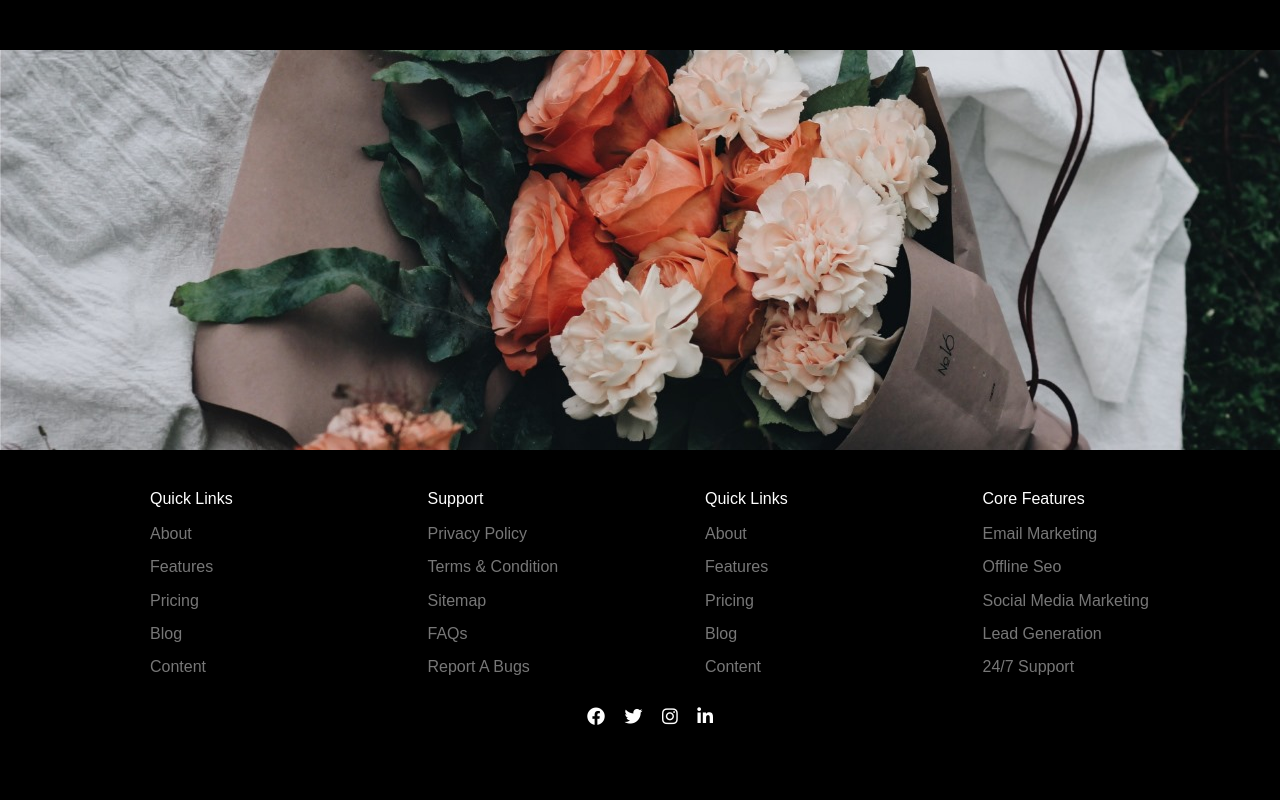
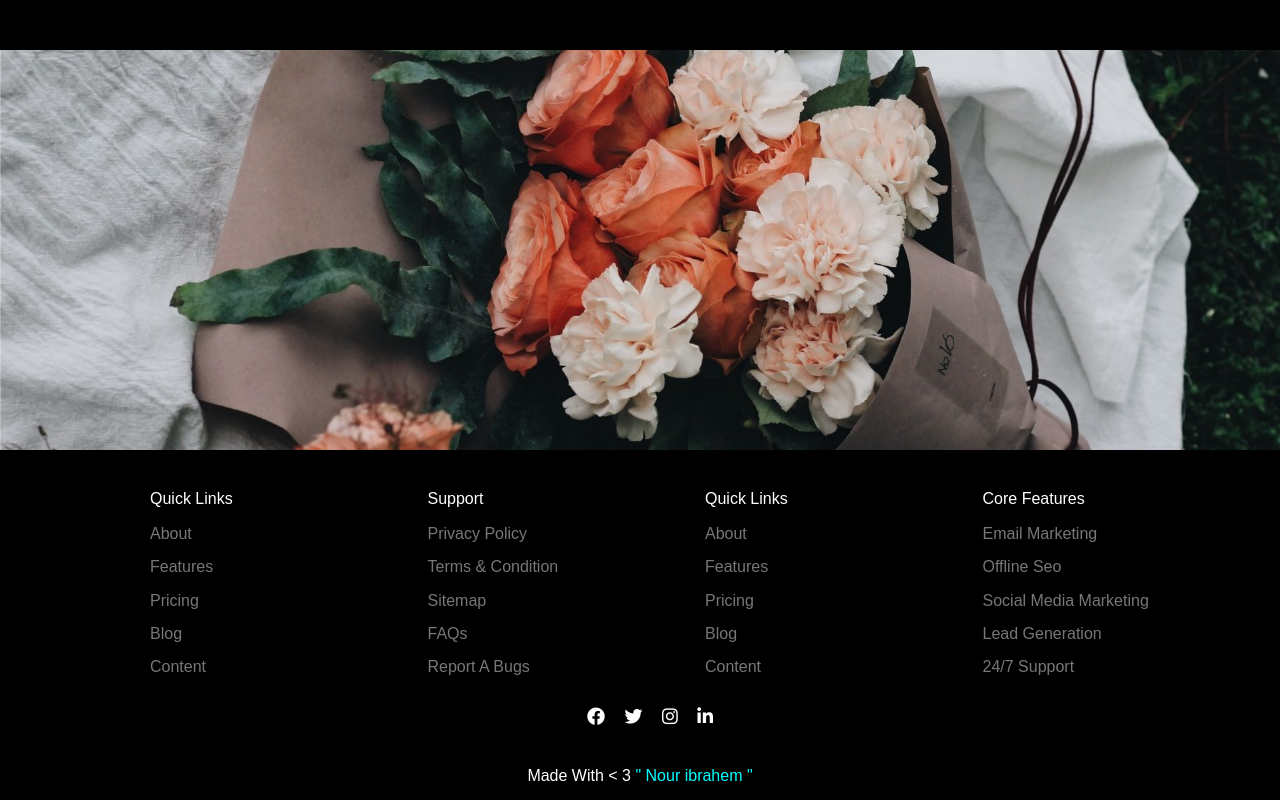
Before and after one commit to Nour-ibrahem30/GDG-Banha, a plain HTML site: page index.html in a window 1280 px wide. Shown: the part 2259-3059 px from the top of the page. Before the commit the page ends 3011 px from the top, so only its background shows below. Drawn offline with Linux system fonts and the light colour scheme.

Commit message:
Make some changes

```diff
--- a/index.html
+++ b/index.html
@@ -203,6 +203,9 @@
             <i class="fa-brands fa-instagram"></i>
             <i class="fa-brands fa-linkedin-in"></i>
         </div>
+        <div class="Copy-Right">
+                Made With &lt; 3  <span> " Nour ibrahem "</span>
+        </div>
     </footer>
     <!-- End Footer -->
 </body>
--- a/master.css
+++ b/master.css
@@ -262,4 +262,12 @@ footer .Icons i{
     margin-left: 15px;
     font-size: 18px;
 }
+footer .Copy-Right{
+    color: white;
+    text-align: center;
+    padding: 15px;
+}
+footer .Copy-Right > span{
+    color: cyan;
+}
 /* End footer */
```
